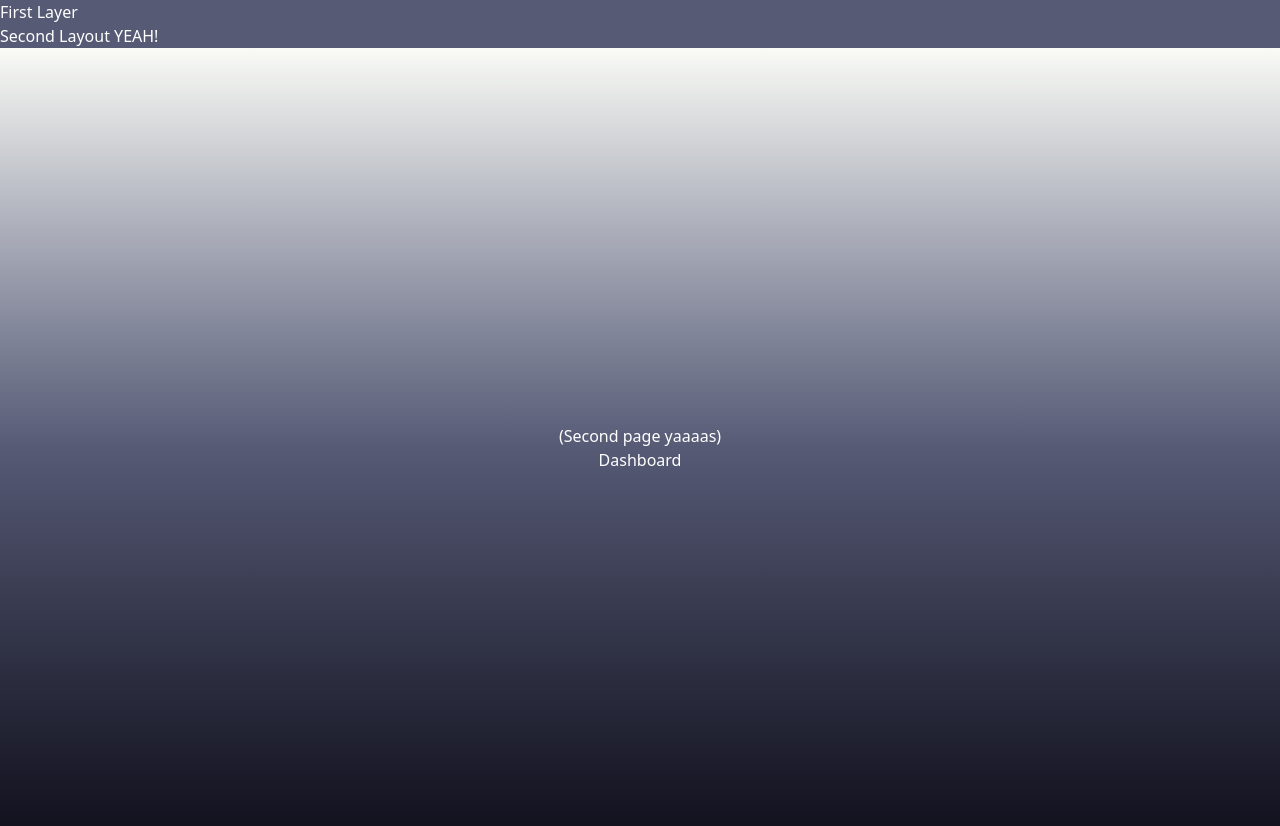
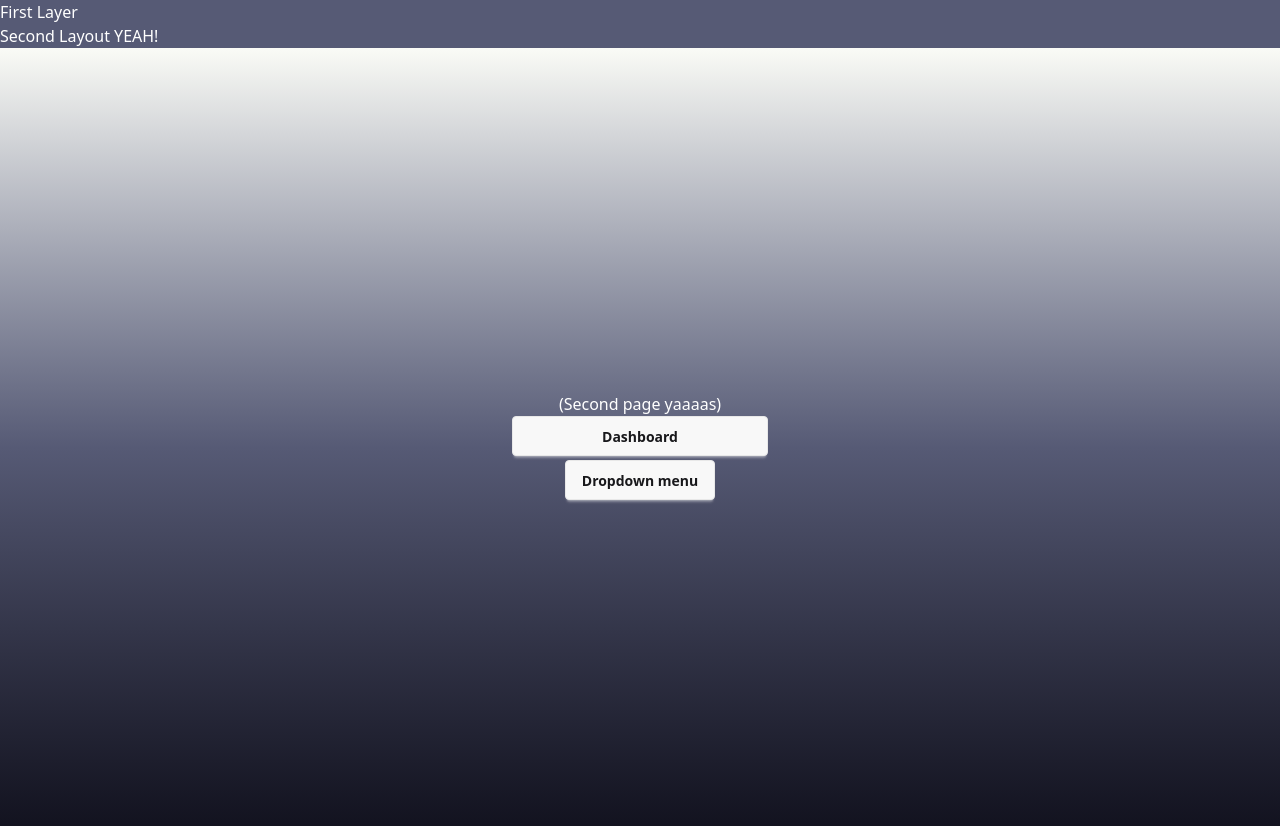
Before and after one commit to Forsakened39/t3gallery, a Next.js app: page /layer02 in a window 1280 px wide. Shown: the top 826 px of the page. Built offline with nearby package versions, Linux system fonts and the light colour scheme.

Commit message:
added daisy to buttons

```diff
--- a/package.json
+++ b/package.json
@@ -32,6 +32,7 @@
 		"@types/node": "^20.14.10",
 		"@types/react": "^19.0.0",
 		"@types/react-dom": "^19.0.0",
+		"daisyui": "^5.1.23",
 		"drizzle-kit": "^0.30.5",
 		"postcss": "^8.5.3",
 		"tailwindcss": "^4.0.15",
--- a/src/app/layer02/page.tsx
+++ b/src/app/layer02/page.tsx
@@ -5,10 +5,16 @@ export default function Layer2Page() {
     <main className="flex min-h-screen flex-col items-center justify-center bg-gradient-to-b from-[#fafbf6] via-[#565a75] to-[#0f0f1b] text-white">
 
         (Second page yaaaas)
-      <button>
+      <button className="btn btn-wide">
 				<Link href="../">Dashboard</Link>
 			</button>
-
+      <div className="dropdown dropdown-start">
+        <div tabIndex={0} role="button" className="btn m-1">Dropdown menu</div>
+          <ul tabIndex={0} className="dropdown-content menu bg-base-100 rounded-box z-1 w-52 p-2 shadow-sm">
+            <li><a>What if They were behind you</a></li>
+            <li><a>All your fault</a></li>
+          </ul>
+        </div>
     </main>
   );
 }
--- a/src/app/page.tsx
+++ b/src/app/page.tsx
@@ -25,7 +25,7 @@ export default function HomePage() {
 			))
 			}
 			</div>
-      		<button>
+      		<button className="btn btn-wide">
 				<Link href="../layer02">Layer02</Link>
 			</button>
 		</main>
--- a/src/styles/globals.css
+++ b/src/styles/globals.css
@@ -1,4 +1,5 @@
 @import "tailwindcss";
+@plugin "daisyui";
 
 @theme {
 	--font-sans: var(--font-geist-sans), ui-sans-serif, system-ui, sans-serif,
```
Also changed, not shown: 1 other file (tests, documents, lock files or other folders).
